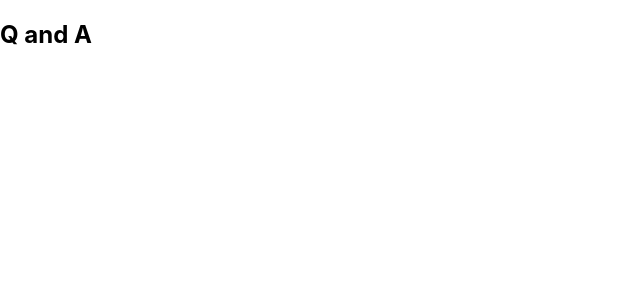
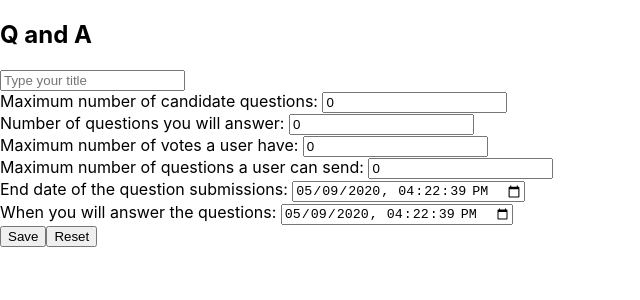
Before and after one commit to oguzcan-yavuz/q-and-a, a React (Create React App) app: page / in a window 1280 px wide. Shown: the top 300 px of the page, without its empty margins (0-640 px from the left). Built offline with nearby package versions, Linux system fonts and the light colour scheme.

Commit message:
feat(createqnameeting): implement creating new QnA meeting
fix #3

```diff
--- a/src/components/App/index.tsx
+++ b/src/components/App/index.tsx
@@ -1,8 +1,13 @@
 import React from 'react'
 import MainLayout from '../MainLayout'
+import CreateQnAMeeting from '../../pages/CreateQnAMeeting'
 
 function App() {
-  return <MainLayout />
+  return (
+    <MainLayout>
+      <CreateQnAMeeting />
+    </MainLayout>
+  )
 }
 
 export default App
--- a/src/components/Header/index.tsx
+++ b/src/components/Header/index.tsx
@@ -1,5 +1,5 @@
-import React from 'react';
+import React from 'react'
 
-const Header = () => (<h2>Q and A</h2>);
+const Header = () => <h2>Q and A</h2>
 
-export default Header;
+export default Header
--- /dev/null
+++ b/src/components/Inputs/DateTimeInput/index.tsx
@@ -0,0 +1,24 @@
+import React from 'react'
+import { appendTwoDotsAndSpace, toISOStringWithoutTimezone } from '../../../utilities'
+
+type Props = {
+  value: Date
+  label: string
+  onChange(date: Date): void
+}
+
+const DateTimeInput = ({ value, label, onChange }: Props) => (
+  <div>
+    <label>
+      {appendTwoDotsAndSpace(label)}
+      <input
+        data-testid="datetime"
+        type="datetime-local"
+        value={toISOStringWithoutTimezone(value)}
+        onChange={(e) => onChange(new Date(e.target.value))}
+      />
+    </label>
+  </div>
+)
+
+export default DateTimeInput
--- /dev/null
+++ b/src/components/Inputs/NumberInput/index.tsx
@@ -0,0 +1,24 @@
+import React from 'react'
+import { appendTwoDotsAndSpace } from '../../../utilities'
+
+type Props = {
+  value: number
+  label: string
+  onChange(n: number): void
+}
+
+const NumberInput = ({ value, label, onChange }: Props) => (
+  <div>
+    <label>
+      {appendTwoDotsAndSpace(label)}
+      <input
+        data-testid="number"
+        type="number"
+        value={value.toString()}
+        onChange={(e) => onChange(parseInt(e.target.value, 10))}
+      />
+    </label>
+  </div>
+)
+
+export default NumberInput
--- /dev/null
+++ b/src/components/Inputs/TitleInput/index.tsx
@@ -0,0 +1,18 @@
+import React from 'react'
+
+type Props = {
+  value: string
+  onChange(text: string): void
+}
+
+const TitleInput = ({ value, onChange }: Props) => (
+  <input
+    data-testid="title"
+    type="text"
+    placeholder="Type your title"
+    value={value}
+    onChange={(e) => onChange(e.target.value)}
+  />
+)
+
+export default TitleInput
--- a/src/components/MainLayout/index.tsx
+++ b/src/components/MainLayout/index.tsx
@@ -1,14 +1,14 @@
-import React, { FC } from 'react';
-import './index.scss';
-import Header from '../Header';
+import React, { FC } from 'react'
+import './index.scss'
+import Header from '../Header'
 
 const MainLayout: FC = ({ children }) => (
-    <div className="main">
-        <div className="main__header">
-            <Header />
-        </div>
-        <div className="main__body">{children}</div>
+  <div className="main">
+    <div className="main__header">
+      <Header />
     </div>
-);
+    <div className="main__body">{children}</div>
+  </div>
+)
 
-export default MainLayout;
+export default MainLayout
--- /dev/null
+++ b/src/pages/CreateQnAMeeting/index.tsx
@@ -0,0 +1,103 @@
+import React, { useState } from 'react'
+import TitleInput from '../../components/Inputs/TitleInput'
+import NumberInput from '../../components/Inputs/NumberInput'
+import DateInput from '../../components/Inputs/DateTimeInput'
+
+type QnAMeetingData = {
+  title: string
+  maxCandidateQuestionCount: number
+  winnerCount: number
+  maxVotePerUserCount: number
+  maxCandidateQuestionPerUserCount: number
+  electionEndDate: Date
+  plannedAnswerDate: Date
+}
+
+const CreateQnAMeeting = () => {
+  const [title, setTitle] = useState('')
+  const [maxCandidateQuestionCount, setMaxCandidateQuestionCount] = useState(0)
+  const [winnerCount, setWinnerCount] = useState(0)
+  const [maxVotePerUserCount, setMaxVotePerUserCount] = useState(0)
+  const [maxCandidateQuestionPerUserCount, setMaxCandidateQuestionPerUserCount] = useState(0)
+  const [electionEndDate, setElectionEndDate] = useState(new Date())
+  const [plannedAnswerDate, setPlannedAnswerDate] = useState(new Date())
+  const [loading, setLoading] = useState(false)
+
+  const reset = () => {
+    setTitle('')
+    setMaxCandidateQuestionCount(0)
+    setWinnerCount(0)
+    setMaxVotePerUserCount(0)
+    setMaxCandidateQuestionPerUserCount(0)
+    setElectionEndDate(new Date())
+    setPlannedAnswerDate(new Date())
+  }
+
+  const onSave = async (data: QnAMeetingData) => {
+    console.log('on save data:', data)
+    setLoading(true)
+    // TODO: call the meeting service
+    setLoading(false)
+  }
+
+  return (
+    <div>
+      <div>
+        <TitleInput value={title} onChange={setTitle} />
+        <NumberInput
+          value={maxCandidateQuestionCount}
+          label="Maximum number of candidate questions"
+          onChange={setMaxCandidateQuestionCount}
+        />
+        <NumberInput
+          value={winnerCount}
+          label="Number of questions you will answer"
+          onChange={setWinnerCount}
+        />
+        <NumberInput
+          value={maxVotePerUserCount}
+          label="Maximum number of votes a user have"
+          onChange={setMaxVotePerUserCount}
+        />
+        <NumberInput
+          value={maxCandidateQuestionPerUserCount}
+          label="Maximum number of questions a user can send"
+          onChange={setMaxCandidateQuestionPerUserCount}
+        />
+        <DateInput
+          value={electionEndDate}
+          label="End date of the question submissions"
+          onChange={setElectionEndDate}
+        />
+        <DateInput
+          value={plannedAnswerDate}
+          label="When you will answer the questions"
+          onChange={setPlannedAnswerDate}
+        />
+      </div>
+      <div>
+        <button
+          disabled={loading}
+          onClick={() =>
+            onSave({
+              title,
+              maxCandidateQuestionCount,
+              winnerCount,
+              maxVotePerUserCount,
+              maxCandidateQuestionPerUserCount,
+              electionEndDate,
+              plannedAnswerDate,
+            })
+          }
+        >
+          Save
+        </button>
+        <button disabled={loading} onClick={reset}>
+          Reset
+        </button>
+      </div>
+    </div>
+  )
+}
+
+export default CreateQnAMeeting
--- /dev/null
+++ b/src/utilities/index.tsx
@@ -0,0 +1,7 @@
+export const appendTwoDotsAndSpace = (str: string): string => `${str}: `
+
+export const toISOStringWithoutTimezone = (date: Date): string => {
+  const isoStr = date.toISOString()
+
+  return isoStr.slice(0, isoStr.length - 1)
+}
```
Also changed, not shown: src/services/context.tsx (+11 -11 lines).
